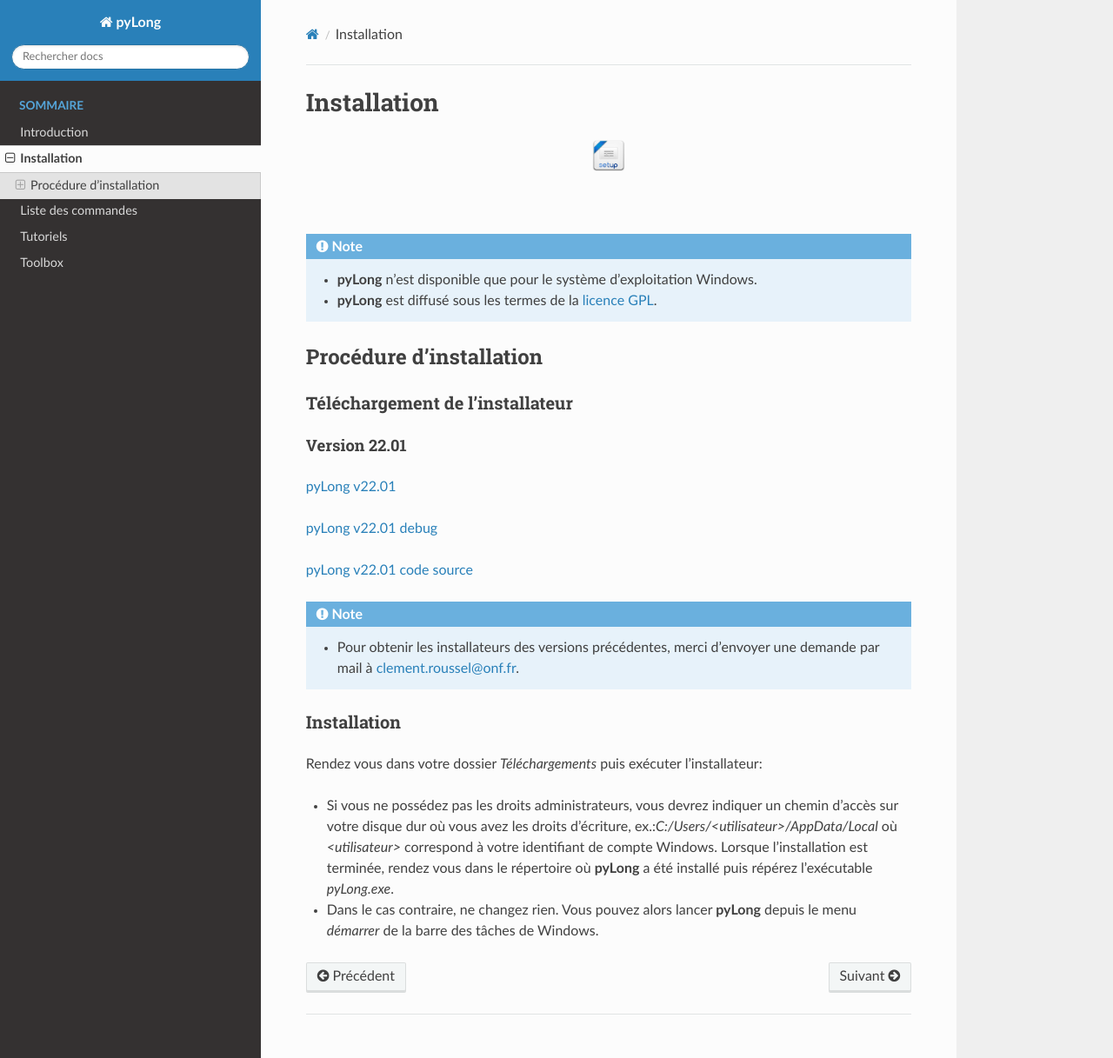
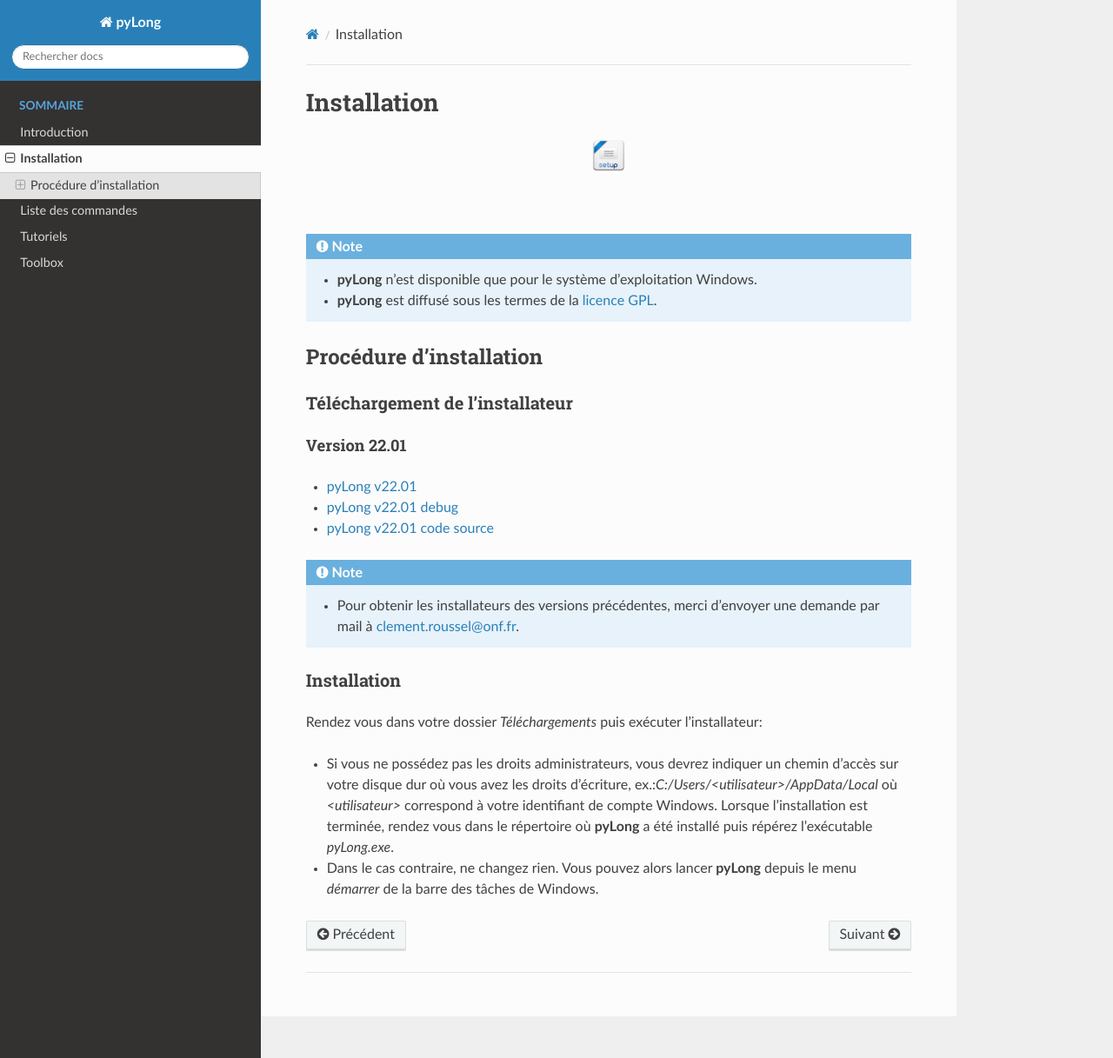
Before and after one commit to clementroussel/pyLong-doc, a Sphinx documentation site: the page built from docs/source/installation.rst, in a window 1280 px wide and 1217 px high. Shown: the whole window at 87% size. Built offline with Sphinx 7.4.7 and the Read the Docs theme 2.0.0, drawn with Linux system fonts in a browser that asks for light colours.

```diff
--- a/docs/source/installation.rst
+++ b/docs/source/installation.rst
@@ -23,11 +23,9 @@ Téléchargement de l'installateur
 Version 22.01
 ^^^^^^^^^^^^^
 
-`pyLong v22.01`_
-
-`pyLong v22.01 debug`_
-
-`pyLong v22.01 code source`_
+- `pyLong v22.01`_
+- `pyLong v22.01 debug`_
+- `pyLong v22.01 code source`_
 
 
 .. _pyLong v22.01: https://sourceforge.net/projects/pylong/files/pyLong_22-01.exe/download
```
